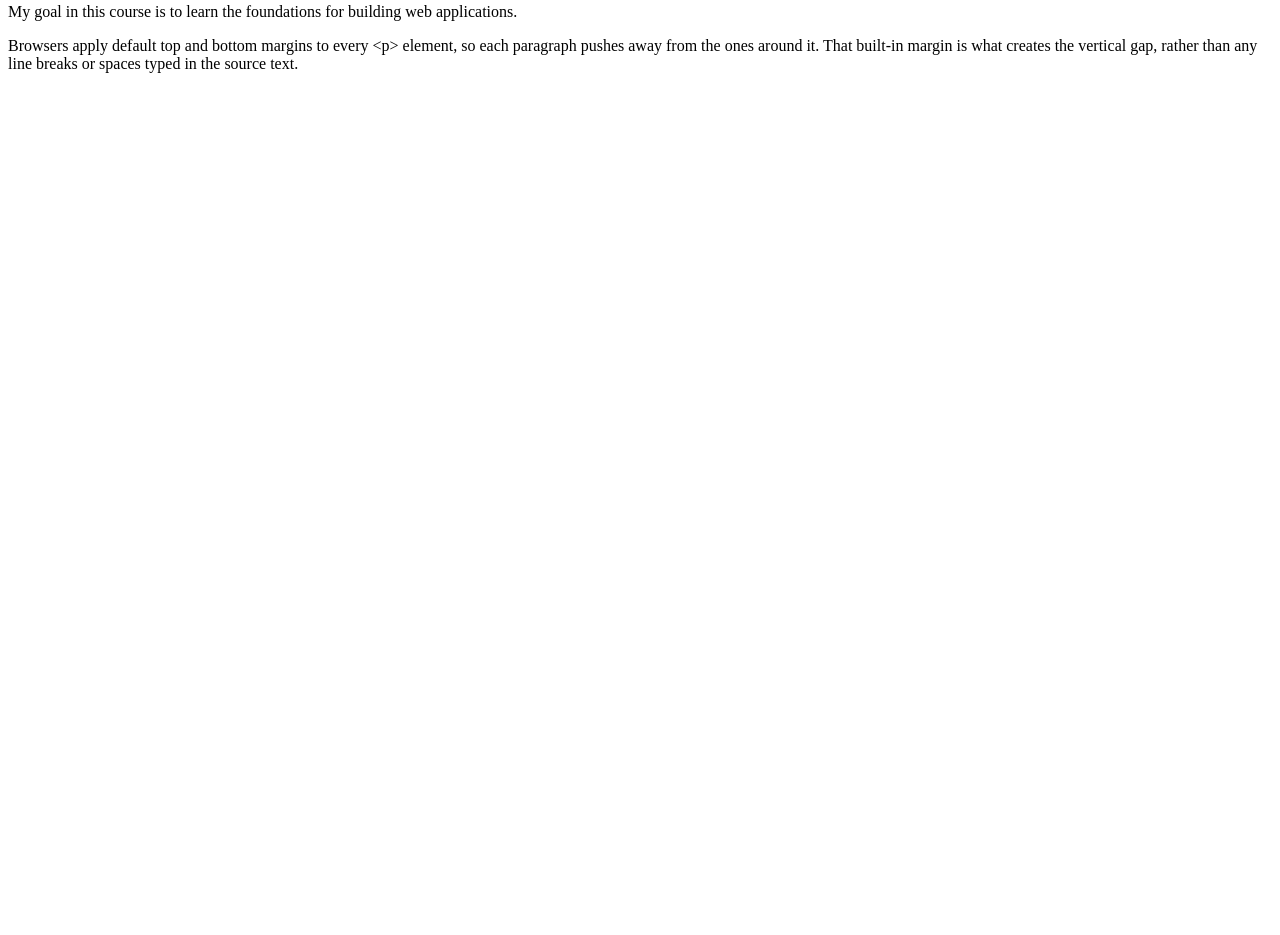
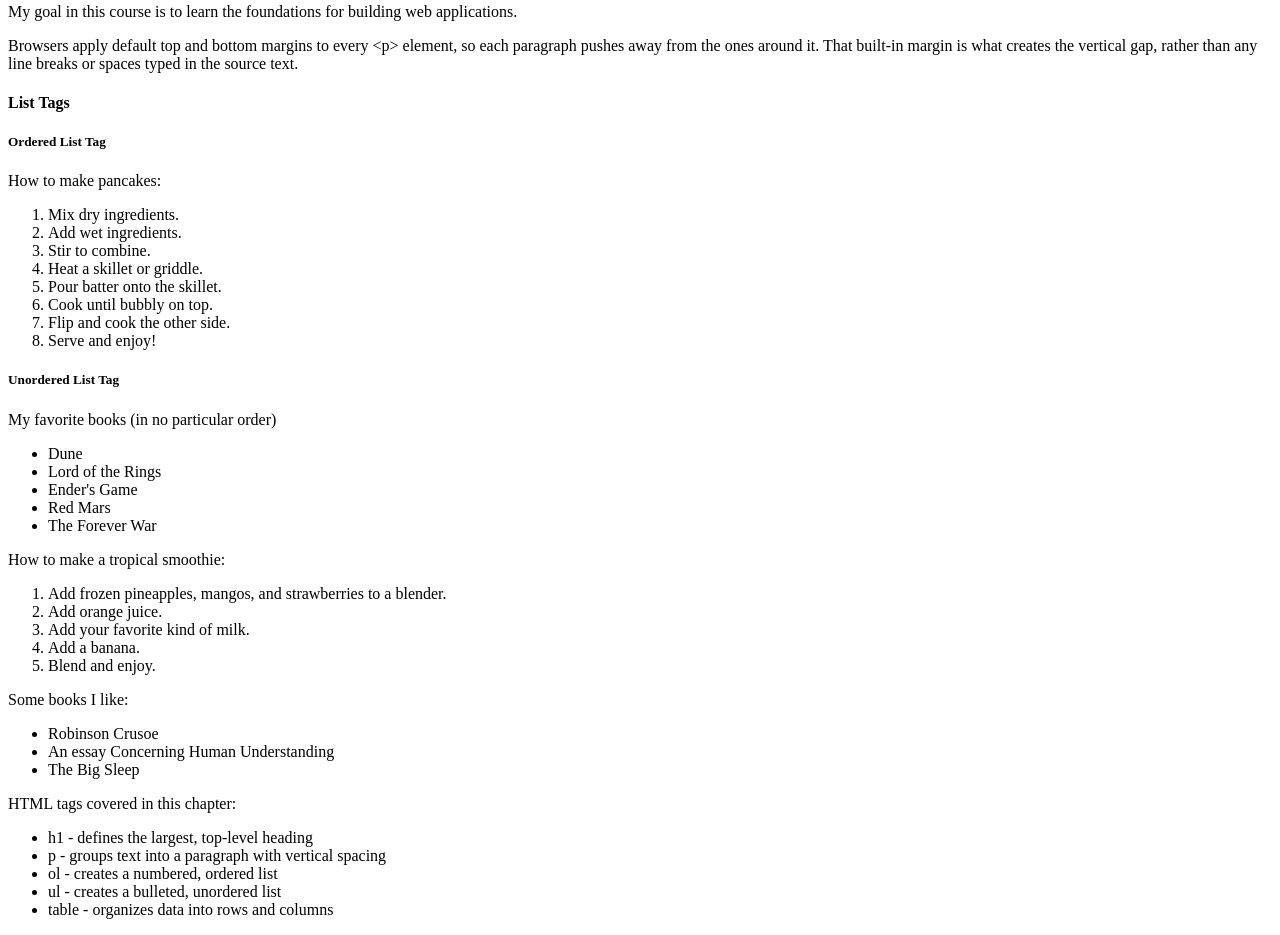
Before and after one commit to yevk55/webdev-client, a Next.js app: page /labs/lab1 in a window 1280 px wide. Shown: the part 920-1855 px from the top of the page. Before the commit the page ends 1009 px from the top, so only its background shows below. Built offline with nearby package versions, Linux system fonts and the light colour scheme.

Commit message:
completed list tags

```diff
--- /dev/null
+++ b/app/labs/lab1/ListTags.tsx
@@ -0,0 +1,56 @@
+export default function ListTags() {
+  return (
+    <div id="wd-lists">
+      <h4>List Tags</h4>
+      <h5>Ordered List Tag</h5>
+      How to make pancakes:
+      <ol id="wd-pancakes">
+        <li>Mix dry ingredients.</li>
+        <li>Add wet ingredients.</li>
+        <li>Stir to combine.</li>
+        <li>Heat a skillet or griddle.</li>
+        <li>Pour batter onto the skillet.</li>
+        <li>Cook until bubbly on top.</li>
+        <li>Flip and cook the other side.</li>
+        <li>Serve and enjoy!</li>
+      </ol>
+
+    <h5>Unordered List Tag</h5>
+    My favorite books (in no particular order)
+    <ul id="wd-my-books">
+        <li>Dune</li>
+        <li>Lord of the Rings</li>
+        <li>Ender&apos;s Game</li>
+        <li>Red Mars</li>
+        <li>The Forever War</li>
+    </ul>
+
+    How to make a tropical smoothie:
+    <ol id="wd-your-favorite-recipe">
+        <li>Add frozen pineapples, mangos, and strawberries to a blender.</li>
+        <li>Add orange juice.</li>
+        <li>Add your favorite kind of milk.</li>
+        <li>Add a banana.</li>
+        <li>Blend and enjoy.</li>
+    </ol>
+
+    Some books I like:
+    <ul id="wd-your-books">
+        <li>Robinson Crusoe</li>
+        <li>An essay Concerning Human Understanding</li>
+        <li>The Big Sleep</li>
+
+    </ul>
+
+    HTML tags covered in this chapter:
+    <ul id="wd-ai-html-tags">
+        <li>h1 - defines the largest, top-level heading</li>
+        <li>p - groups text into a paragraph with vertical spacing</li>
+        <li>ol - creates a numbered, ordered list</li>
+        <li>ul - creates a bulleted, unordered list</li>
+        <li>table - organizes data into rows and columns</li>
+    </ul>
+
+    </div>
+  );
+}
--- a/app/labs/lab1/page.tsx
+++ b/app/labs/lab1/page.tsx
@@ -1,5 +1,6 @@
 import HeadingTags from "./HeadingTags";
 import ParagraphTag from "./ParagraphTag";
+import ListTags from "./ListTags";
 
 export default function Lab1() {
   return (
@@ -8,6 +9,7 @@ export default function Lab1() {
       <h3>HTML Examples</h3>
       <HeadingTags />
       <ParagraphTag />
+      <ListTags />
       {/* do the next exercise here */}
     </div>
   );
```
